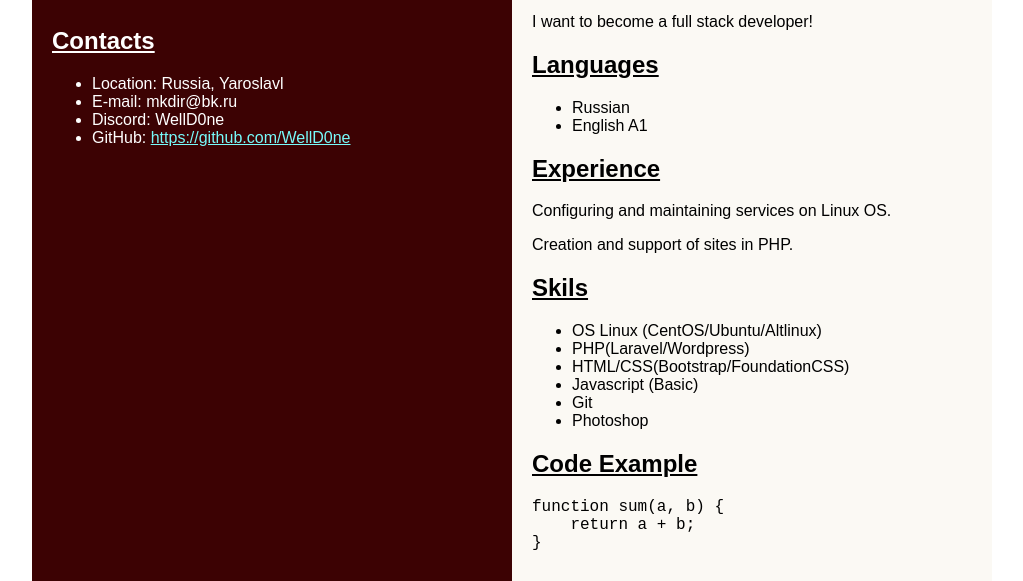
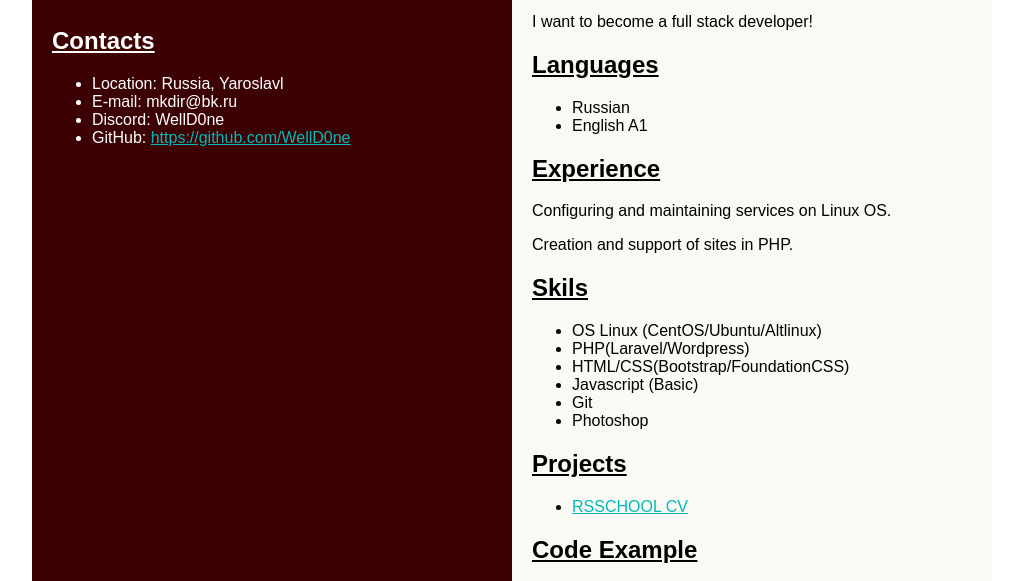
Before and after one commit to WellD0ne/rsschool-cv, a plain HTML site: page index.html in a window 1280 px wide. Shown: the part 665-1246 px from the top of the page, without its empty margins (128-1151 px from the left). Drawn offline with Linux system fonts and the light colour scheme.

Commit message:
feat: add projects & fix: link style

```diff
--- a/index.html
+++ b/index.html
@@ -98,6 +98,14 @@
                         <li>Photoshop</li>
                     </ul>
                 </div>
+                <div class="row projects" id="projects">
+                    <h2>Projects</h2>
+                    <ul>
+                        <li><a target="_blank" href="https://github.com/WellD0ne/rsschool-cv/tree/rsschool-cv-html">RSSCHOOL CV</a></li>
+                    </ul>
+                </div>
+
+
                 <div class="row code-example" id="example">
                     <h2>Code Example</h2>
                     <pre>
--- a/styles/style.css
+++ b/styles/style.css
@@ -1,5 +1,5 @@
 a {
-    color: #77fafa;
+    color: #01b9b9;
 }
 
 .container {
```
